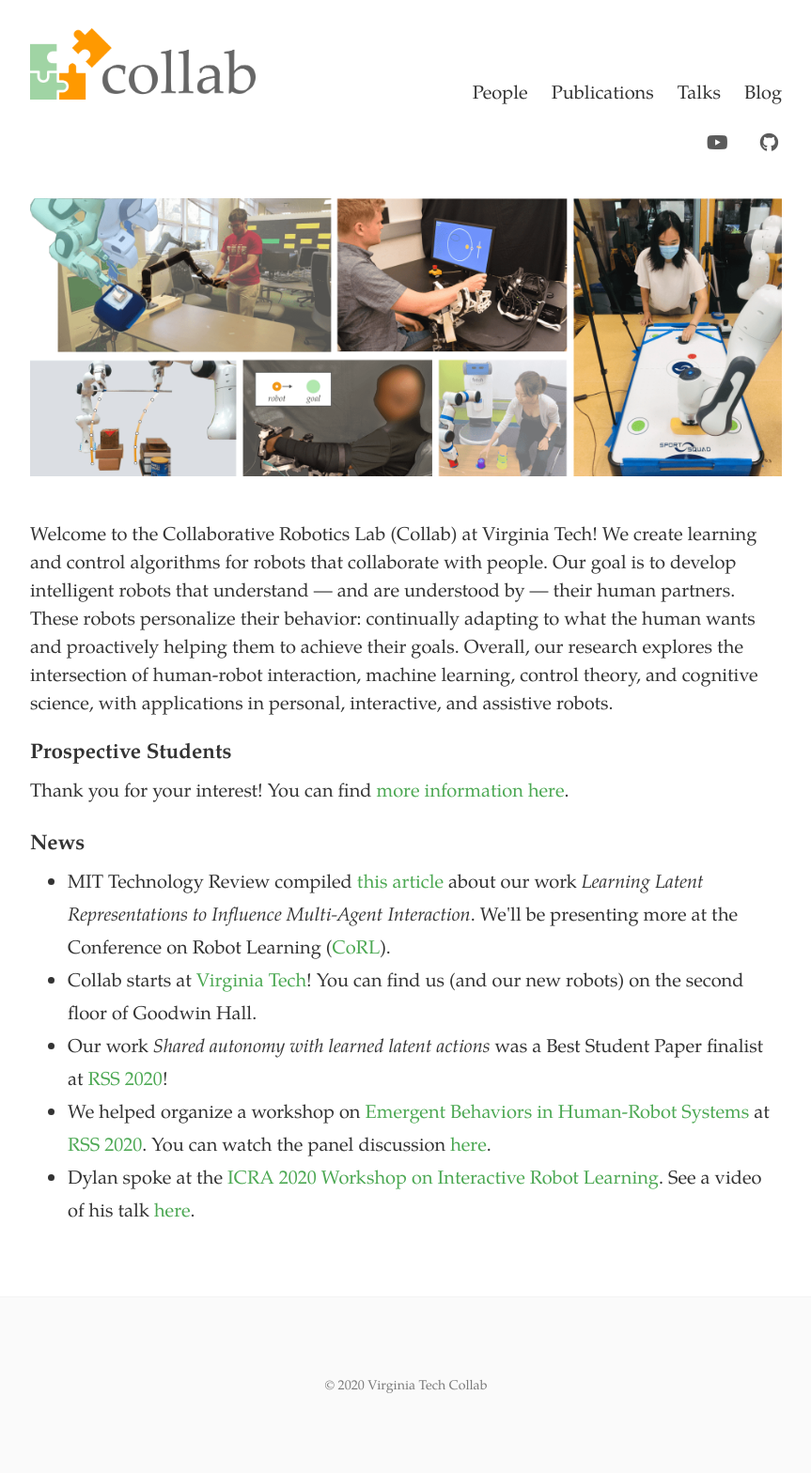
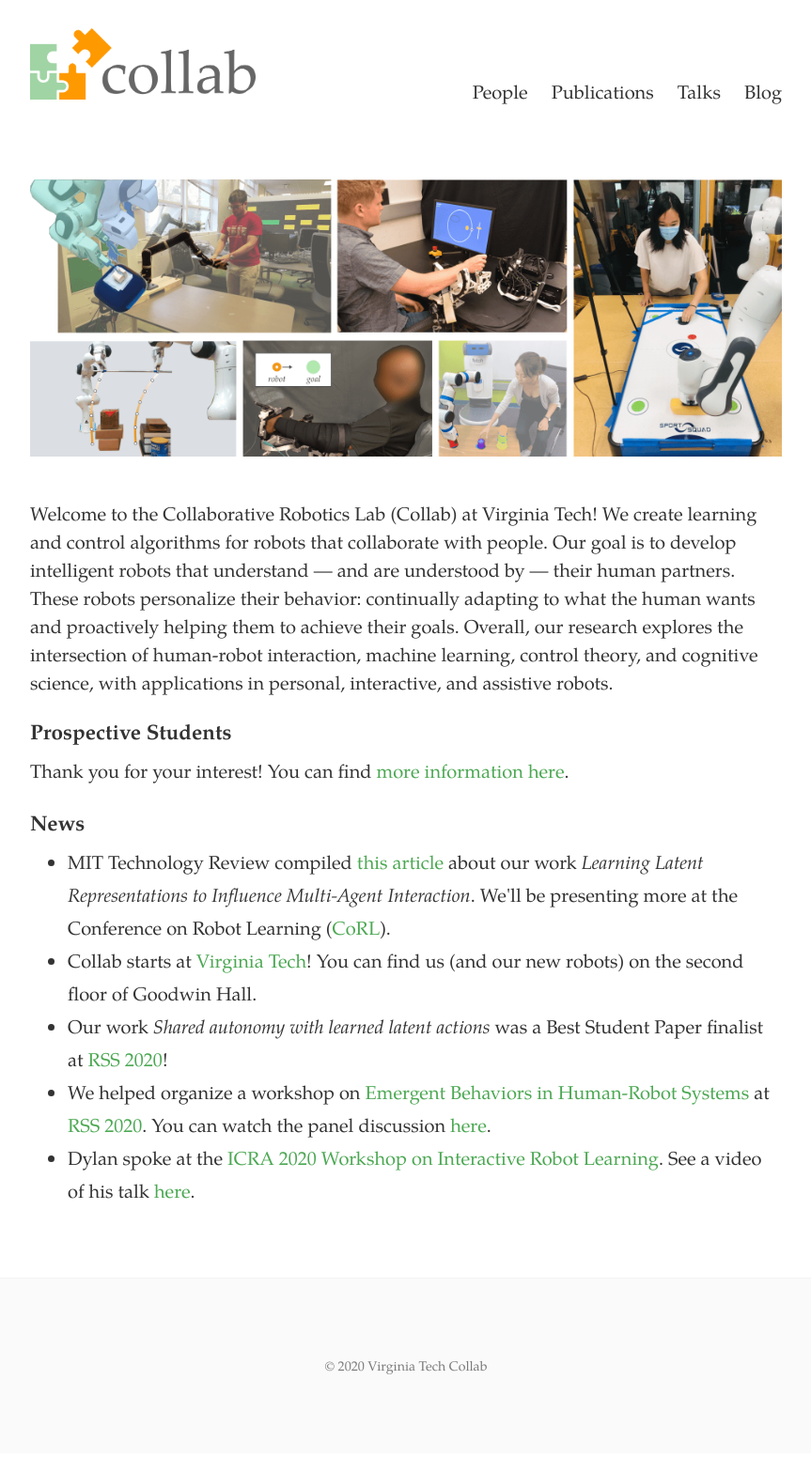
Before and after one commit to VT-Collab/vt-collab.github.io, a Jekyll site: the page built from index.html, in a window 1280 px wide. Shown: the whole page at 94% size, without its empty margins (208-1071 px from the left). Built offline with Jekyll 4.4.1, drawn with Linux system fonts in a browser that asks for light colours; nearby versions of some CDN libraries; after the commit the page ends 1547 px from its top, so only the background shows below that.

Commit message:
social icons

```diff
--- a/_config.yml
+++ b/_config.yml
@@ -12,7 +12,7 @@ header_pages:
  - talks.html
  - blog.html
 
-show_social_icons: true
+show_social_icons: false
 email:
 github_username: VT-Collab
 twitter_username:
--- a/index.html
+++ b/index.html
@@ -7,6 +7,7 @@ tags: home
 
 
 <div>
+  <br>
   <img src="{{ site.baseurl }} /images/front/collab.png" style="width:100%; height:100%;">
   <br>
   <br>
```
